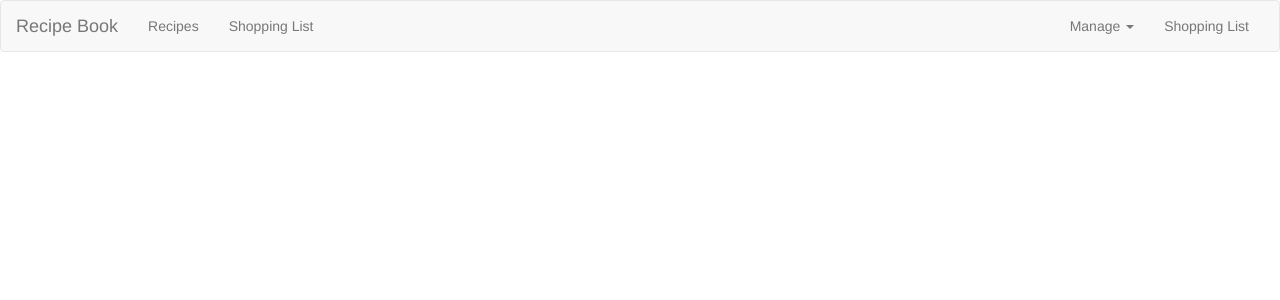
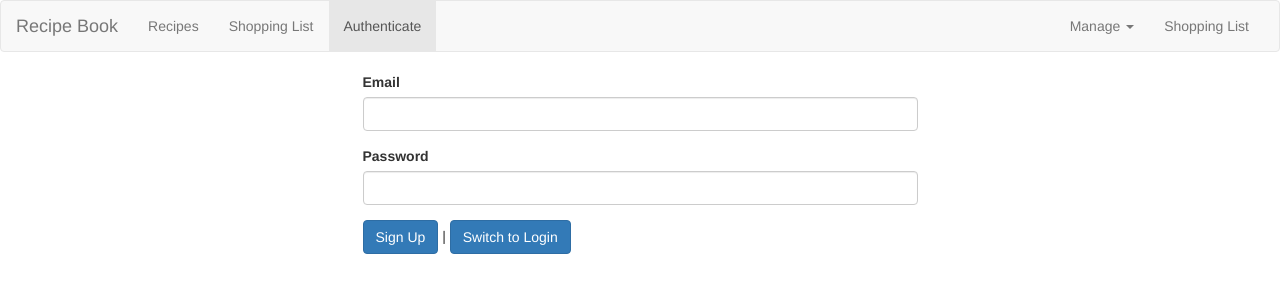
Before and after one commit to xanthakis1234/recipes-shopping-list-angular-example, an Angular app: page /auth in a window 1280 px wide. Before the commit this address led to /. Shown: the top 300 px of the page. Built offline with nearby package versions, Linux system fonts and the light colour scheme.

Commit message:
Add Authentication page shell

```diff
--- a/src/app/app-routing.module.ts
+++ b/src/app/app-routing.module.ts
@@ -6,6 +6,7 @@ import {RecipeStartComponent} from "./recipes/recipe-start/recipe-start.componen
 import {RecipeDetailsComponent} from "./recipes/recipe-details/recipe-details.component";
 import {RecipeEditComponent} from "./recipes/recipe-edit/recipe-edit.component";
 import {RecipesResolverService} from "./recipes/recipes-resolver.service";
+import {AuthComponent} from "./auth/auth.component";
 
 
 const routes: Routes = [
@@ -16,7 +17,8 @@ const routes: Routes = [
       {path: ':id', component: RecipeDetailsComponent, resolve: [RecipesResolverService] },
       {path: ':id/edit', component: RecipeEditComponent, resolve: [RecipesResolverService] }
     ]},
-  { path: 'shopping-list', component: ShoppingListComponent }
+  { path: 'shopping-list', component: ShoppingListComponent },
+  { path: 'auth', component: AuthComponent }
 ];
 
 @NgModule({
--- a/src/app/app.module.ts
+++ b/src/app/app.module.ts
@@ -17,6 +17,7 @@ import { RecipeStartComponent } from './recipes/recipe-start/recipe-start.compon
 import { RecipeEditComponent } from './recipes/recipe-edit/recipe-edit.component';
 import {RecipeService} from "./recipes/recipe.service";
 import {HttpClientModule} from "@angular/common/http";
+import { AuthComponent } from './auth/auth.component';
 
 @NgModule({
   declarations: [
@@ -30,7 +31,8 @@ import {HttpClientModule} from "@angular/common/http";
     ShoppingEditComponent,
     DropdownDirective,
     RecipeStartComponent,
-    RecipeEditComponent
+    RecipeEditComponent,
+    AuthComponent
   ],
   imports: [
     BrowserModule,
--- /dev/null
+++ b/src/app/auth/auth.component.html
@@ -0,0 +1,18 @@
+<div class="row">
+  <div class="col-xs-12 col-md-6 col-md-offset-3">
+    <form>
+      <div class="form-group">
+        <label for="email">Email</label>
+        <input type="email" id="email" class="form-control">
+      </div>
+      <div class="form-group">
+        <label for="password">Password</label>
+        <input type="password" id="password" class="form-control">
+      </div>
+      <div>
+        <button class="btn btn-primary">Sign Up</button> |
+        <button class="btn btn-primary">Switch to Login</button>
+      </div>
+    </form>
+  </div>
+</div>
--- /dev/null
+++ b/src/app/auth/auth.component.ts
@@ -0,0 +1,15 @@
+import { Component, OnInit } from '@angular/core';
+
+@Component({
+  selector: 'app-auth',
+  templateUrl: './auth.component.html',
+  styleUrls: ['./auth.component.css']
+})
+export class AuthComponent implements OnInit {
+
+  constructor() { }
+
+  ngOnInit() {
+  }
+
+}
--- a/src/app/header/header.component.html
+++ b/src/app/header/header.component.html
@@ -7,6 +7,7 @@
       <ul class="nav navbar-nav">
         <li routerLinkActive="active"><a routerLink="/recipes">Recipes</a></li>
         <li routerLinkActive="active"><a routerLink="/shopping-list">Shopping List</a></li>
+        <li routerLinkActive="active"><a routerLink="/auth">Authenticate</a></li>
       </ul>
       <ul class="nav navbar-nav navbar-right">
         <li class="dropdown" appDropdown>
--- a/src/app/recipes/recipes-resolver.service.ts
+++ b/src/app/recipes/recipes-resolver.service.ts
@@ -2,13 +2,20 @@ import {Injectable} from "@angular/core";
 import {ActivatedRouteSnapshot, Resolve, RouterStateSnapshot} from "@angular/router";
 import {Recipe} from "./recipe.model";
 import {DataStorageService} from "../shared/data-storage.service";
+import {RecipeService} from "./recipe.service";
 
 @Injectable({providedIn: 'root'})
 export class RecipesResolverService implements  Resolve<Recipe[]> {
 
-  constructor(private dataStorageService: DataStorageService) {}
+  constructor(private dataStorageService: DataStorageService,
+              private recipeService: RecipeService) {}
 
   resolve(route: ActivatedRouteSnapshot, state: RouterStateSnapshot){
-    return this.dataStorageService.fetchRecipes();
+    const recipes = this.recipeService.getRecipes();
+    if (recipes.length === 0) {
+      return this.dataStorageService.fetchRecipes();
+    } else {
+      return recipes;
+    }
   }
 }
```
Also changed, not shown: src/app/auth/auth.component.css (added), 1 other file (tests, documents, lock files or other folders).
